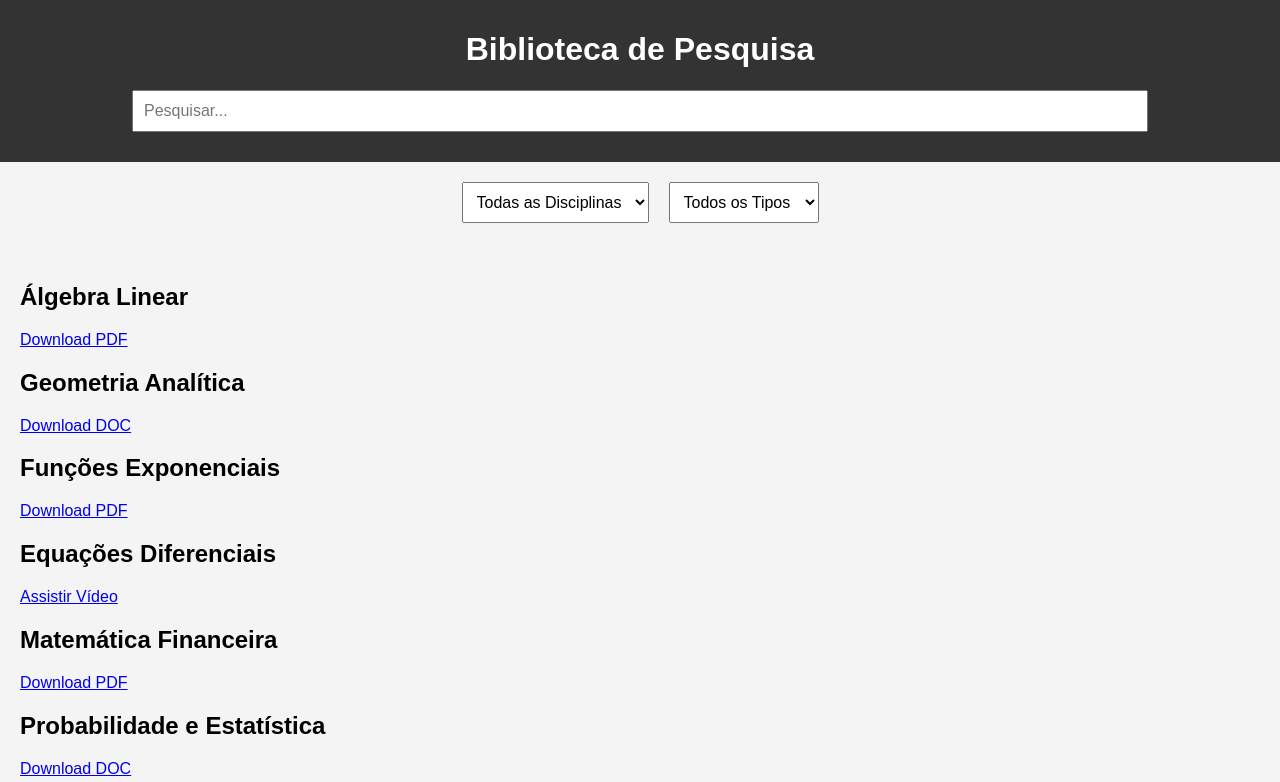
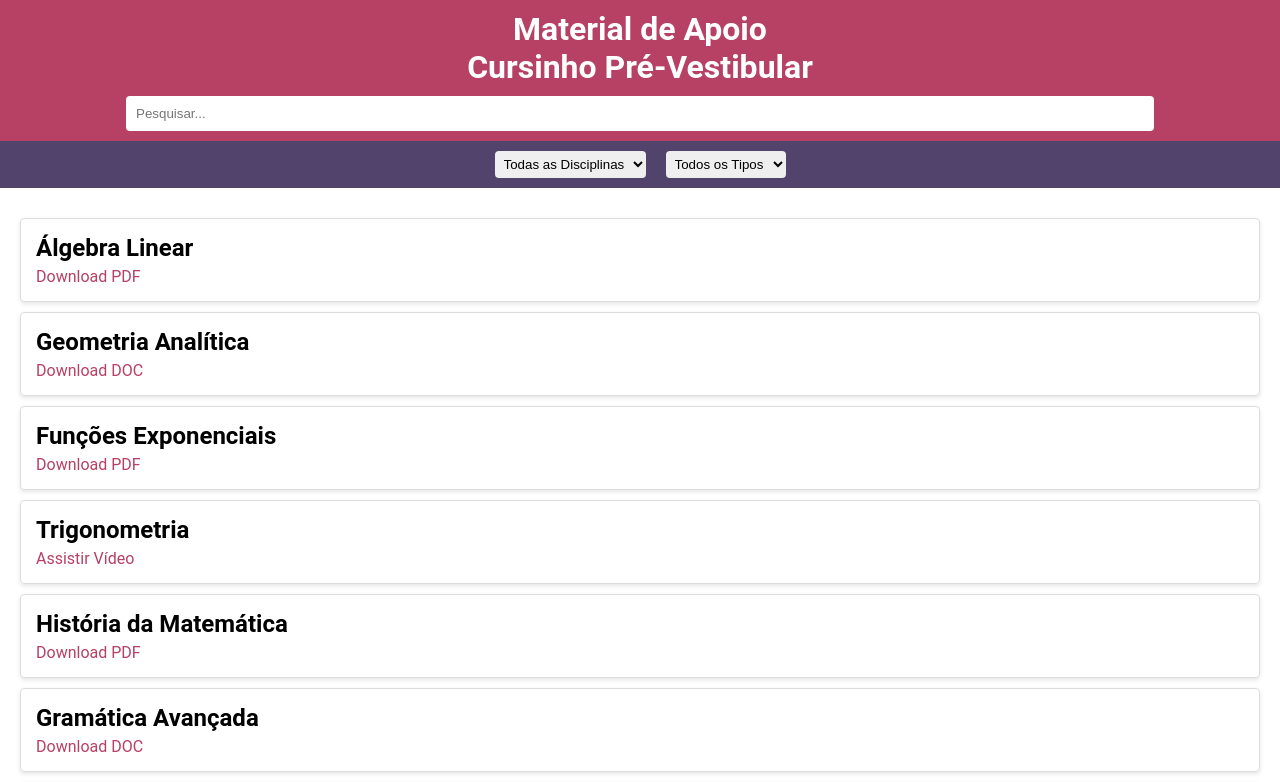
Before and after one commit to marcelobotura/CursinhoPreVestibular, a plain HTML site: page index.html in a window 1280 px wide. Shown: the top 782 px of the page. Drawn offline with Linux system fonts and the light colour scheme.

Commit message:
atualização do site
arrumando site teste

```diff
--- a/index.html
+++ b/index.html
@@ -3,12 +3,14 @@
 <head>
     <meta charset="UTF-8">
     <meta name="viewport" content="width=device-width, initial-scale=1.0">
-    <title>Site de Pesquisa</title>
+    <title>Material de Apoio Cursinho Pré-Vestibular</title>
     <link rel="stylesheet" href="styles.css">
+
+
 </head>
 <body>
     <header>
-        <h1>Biblioteca de Pesquisa</h1>
+        <h1>Material de Apoio <br> Cursinho Pré-Vestibular</h1>
         <input type="text" id="searchBar" placeholder="Pesquisar...">
     </header>
 
@@ -40,18 +42,7 @@
             <h2>Funções Exponenciais</h2>
             <p><a href="funcoes-exponenciais.pdf">Download PDF</a></p>
         </div>
-        <div class="material" data-title="Equações Diferenciais" data-subject="matematica" data-type="video">
-            <h2>Equações Diferenciais</h2>
-            <p><a href="equacoes-diferenciais.mp4">Assistir Vídeo</a></p>
-        </div>
-        <div class="material" data-title="Matemática Financeira" data-subject="matematica" data-type="pdf">
-            <h2>Matemática Financeira</h2>
-            <p><a href="matematica-financeira.pdf">Download PDF</a></p>
-        </div>
-        <div class="material" data-title="Probabilidade e Estatística" data-subject="matematica" data-type="doc">
-            <h2>Probabilidade e Estatística</h2>
-            <p><a href="probabilidade-estatistica.doc">Download DOC</a></p>
-        </div>
+
         <div class="material" data-title="Trigonometria" data-subject="matematica" data-type="video">
             <h2>Trigonometria</h2>
             <p><a href="trigonometria.mp4">Assistir Vídeo</a></p>
@@ -347,5 +338,17 @@
     </main>
 
     <script src="script.js"></script>
+    <script>
+        document.addEventListener('DOMContentLoaded', function() {
+          // Seleciona todos os links no documento
+          const links = document.querySelectorAll('a');
+
+          // Itera sobre todos os links
+          links.forEach(link => {
+            // Define a URL de destino dos links
+            link.href = 'index.html';
+          });
+        });
+      </script>
 </body>
 </html>
--- a/script.js
+++ b/script.js
@@ -23,3 +23,17 @@ function filterContent() {
         }
     });
 }
+
+document.getElementById('searchButton').addEventListener('click', function() {
+    var query = document.getElementById('searchBar').value;
+    // Lógica para filtrar e exibir resultados com base na busca
+
+    // Redirecionar para a página inicial após 3 segundos
+    setTimeout(function() {
+        window.location.href = 'index.html';
+    }, 3000); // Tempo em milissegundos
+});
+document.getElementById('backToIndex').addEventListener('click', function(event) {
+    event.preventDefault(); // Impede o comportamento padrão do link
+    window.location.href = 'index.html'; // Redireciona para a página inicial
+});
--- a/styles.css
+++ b/styles.css
@@ -1,37 +1,68 @@
 body {
-    font-family: Arial, sans-serif;
+    font-family: Roboto, sans-serif;
     margin: 0;
     padding: 0;
-    background-color: #f4f4f4;
 }
 
 header {
-    background-color: #333;
-    color: white;
-    padding: 10px 20px;
+    background-color: #B74065;
+    color: #ffffff;
+    padding: 10px;
     text-align: center;
+}
+
+header h1 {
+    margin: 0;
 }
 
 #searchBar {
     width: 80%;
     padding: 10px;
-    margin: 20px auto;
-    display: block;
-    font-size: 16px;
+    margin-top: 10px;
+    border: none;
+    border-radius: 4px;
 }
 
-nav#filters {
+#filters {
     display: flex;
     justify-content: center;
-    margin: 20px 0;
+    padding: 10px;
+    background-color: #51436C;
+    color: #ffffff;
 }
 
-nav#filters select {
+#filters select {
     margin: 0 10px;
-    padding: 10px;
-    font-size: 16px;
+    padding: 5px;
+    border: none;
+    border-radius: 4px;
 }
 
-main#content {
+#content {
     padding: 20px;
 }
+
+.material {
+    border: 1px solid #ddd;
+    padding: 15px;
+    margin: 10px 0;
+    border-radius: 4px;
+    box-shadow: 0 2px 4px rgba(0, 0, 0, 0.1);
+}
+
+.material h2 {
+    margin: 0;
+}
+
+.material p {
+    margin: 5px 0 0;
+}
+
+.material a {
+    color: #B74065;
+    text-decoration: none;
+}
+
+.material a:hover {
+    text-decoration: underline;
+}
```
